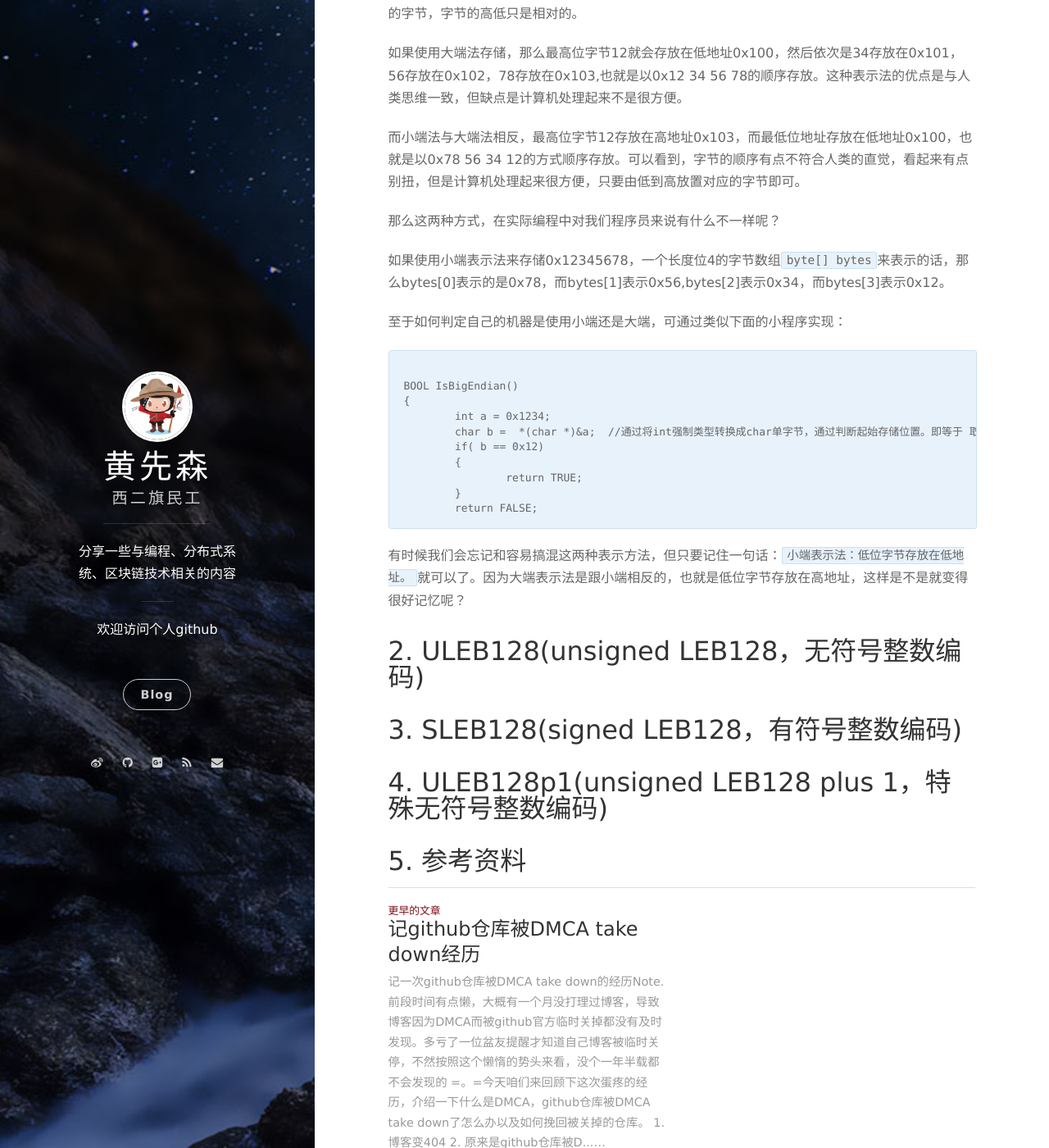
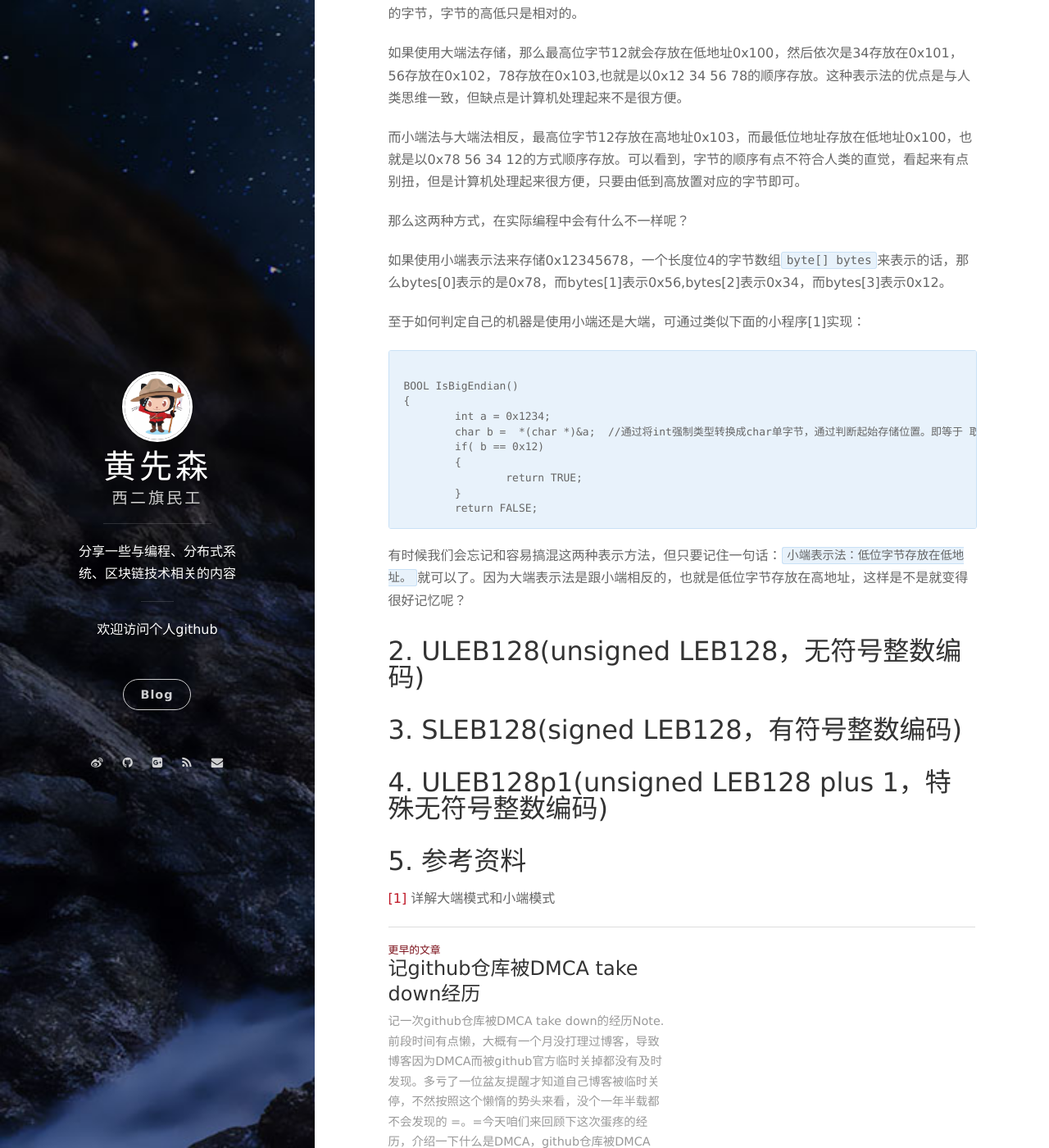
Before and after one commit to berryjam/berryjam.github.io, a Jekyll site: the page built from _posts/2019-09-01-LEB128(Little-Endian Base 128)格式介绍.md, in a window 1280 px wide and 1400 px high, scrolled down 1300 px. Shown: the whole window at 82% size. Built offline with Jekyll 4.4.1, drawn with Linux system fonts in a browser that asks for light colours; nearby versions of some CDN libraries; comment, search, counter and statistics services are not loaded.

Commit message:
Update 2019-09-01-LEB128(Little-Endian Base 128)格式介绍.md

````diff
--- a/_posts/2019-09-01-LEB128(Little-Endian Base 128)格式介绍.md
+++ b/_posts/2019-09-01-LEB128(Little-Endian Base 128)格式介绍.md
@@ -42,11 +42,11 @@ tags: LEB128 变长编码 大小端
 
 而小端法与大端法相反，最高位字节12存放在高地址0x103，而最低位地址存放在低地址0x100，也就是以0x78 56 34 12的方式顺序存放。可以看到，字节的顺序有点不符合人类的直觉，看起来有点别扭，但是计算机处理起来很方便，只要由低到高放置对应的字节即可。
 
-那么这两种方式，在实际编程中对我们程序员来说有什么不一样呢？
+那么这两种方式，在实际编程中会有什么不一样呢？
 
 如果使用小端表示法来存储0x12345678，一个长度位4的字节数组```byte[] bytes```来表示的话，那么bytes[0]表示的是0x78，而bytes[1]表示0x56,bytes[2]表示0x34，而bytes[3]表示0x12。
 
-至于如何判定自己的机器是使用小端还是大端，可通过类似下面的小程序实现：
+至于如何判定自己的机器是使用小端还是大端，可通过类似下面的小程序[1]实现：
 
 ```
 
@@ -73,3 +73,5 @@ BOOL IsBigEndian()
 
 
 ## 5. 参考资料
+
+[[1]](https://blog.csdn.net/ce123_zhouwei/article/details/6971544) 详解大端模式和小端模式
````
